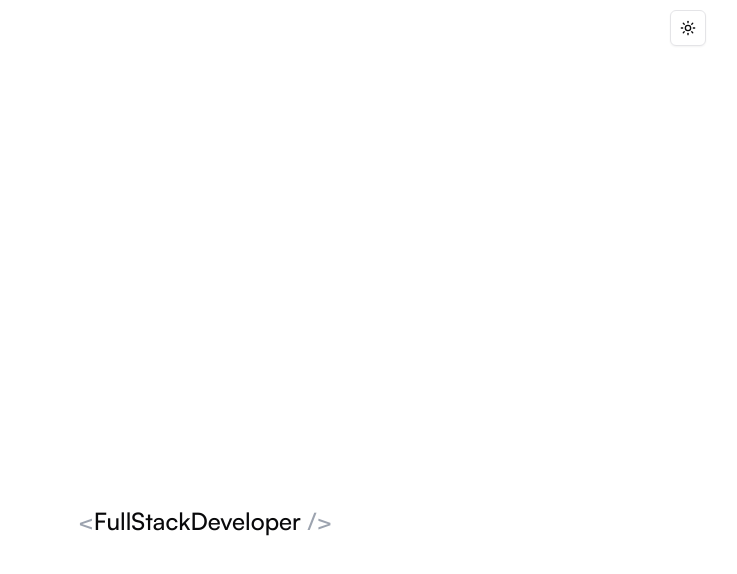
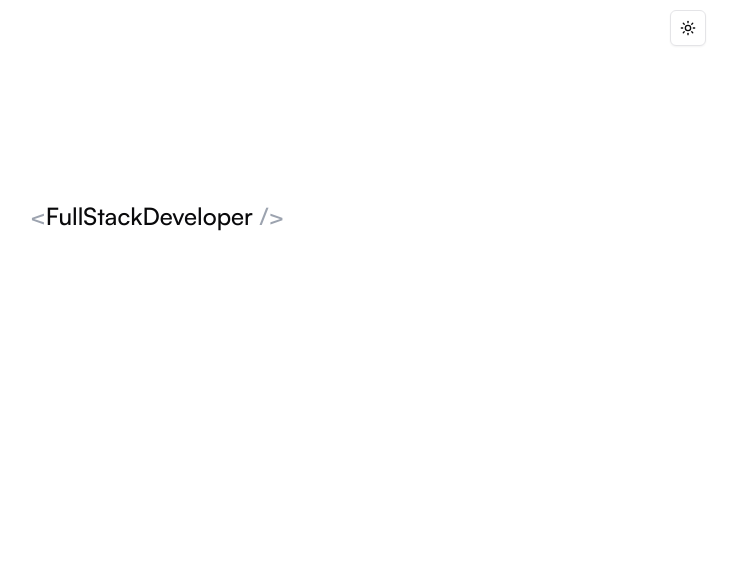
Before and after one commit to BernardoQuina/personal-website, a Next.js app: page / in a window 1280 px wide. Shown: the top 574 px of the page, without its empty margins (462-1199 px from the left). Built offline with nearby package versions, Linux system fonts and the light colour scheme.

Commit message:
Test link to section

```diff
--- a/src/pages/index.tsx
+++ b/src/pages/index.tsx
@@ -9,6 +9,7 @@ import { K8s } from '../components/icons/k8s';
 import { React } from '../components/icons/react';
 
 const windowHeight = typeof window !== 'undefined' ? window.innerHeight : 0;
+const windowWidth = typeof window !== 'undefined' ? window.innerWidth : 0;
 const initialY = windowHeight / 2 - 250;
 
 export default function Home() {
@@ -18,10 +19,26 @@ export default function Home() {
   const profileY = useTransform(
     scrollYProgress,
     [0, 0.1],
-    [initialY, initialY - 200],
+    [initialY, initialY - 400],
   );
 
+  const developerWidth = 256; // 16rem
+  const developerInitialOffset = 30;
   const developerScale = useTransform(scrollYProgress, [0, 0.1], [0.6, 1]);
+  const developerX = useTransform(
+    scrollYProgress,
+    [0, 0.1],
+    [
+      windowWidth / 2 - developerWidth / 2 + developerInitialOffset,
+      windowWidth / 2 - developerWidth / 2 - 20,
+    ],
+  );
+
+  const developerY = useTransform(
+    scrollYProgress,
+    [0, 0.1],
+    [windowHeight / 2 + 105, windowHeight / 2 - 200],
+  );
 
   return (
     <PageLayout pageTitle="Bernardo Quina" pageDescription="todo">
@@ -85,16 +102,17 @@ export default function Home() {
         </span>
         <div className="h-[15vh] w-[0.75px] bg-gray-300 dark:bg-gray-700 sm:h-[20vh]" />
       </motion.div>
-      <motion.button
-        className="fixed left-[50%] top-[27.5rem]"
-        style={{ scale: developerScale, x: -100, y: initialY - 85 }}
+      <motion.a
+        href="#snap-2"
+        className="fixed"
+        style={{ scale: developerScale, x: developerX, y: developerY }}
       >
-        <h1 className="text-2xl font-medium">
+        <h1 className="min-w-[16rem] text-2xl font-medium">
           <span className="text-gray-400">{'<'}</span>
           FullStackDeveloper
           <span className="text-gray-400">{' />'}</span>
         </h1>
-      </motion.button>
+      </motion.a>
       <section className="snap-point" id="snap-1" />
       <section className="snap-point" id="snap-2" />
       <section className="snap-point bg-green-500" id="snap-3" />
```
